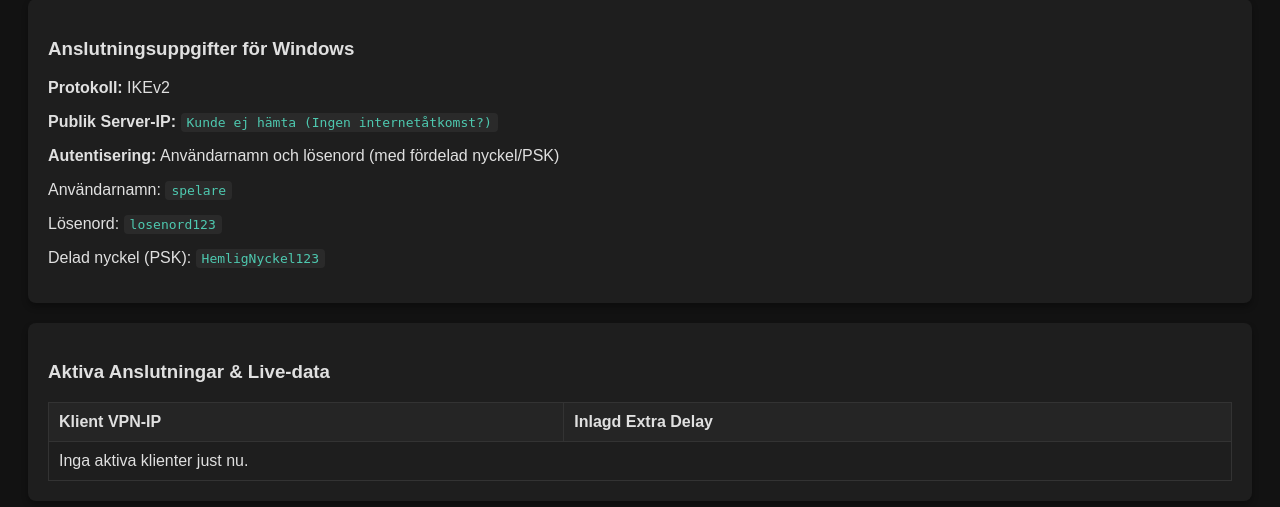
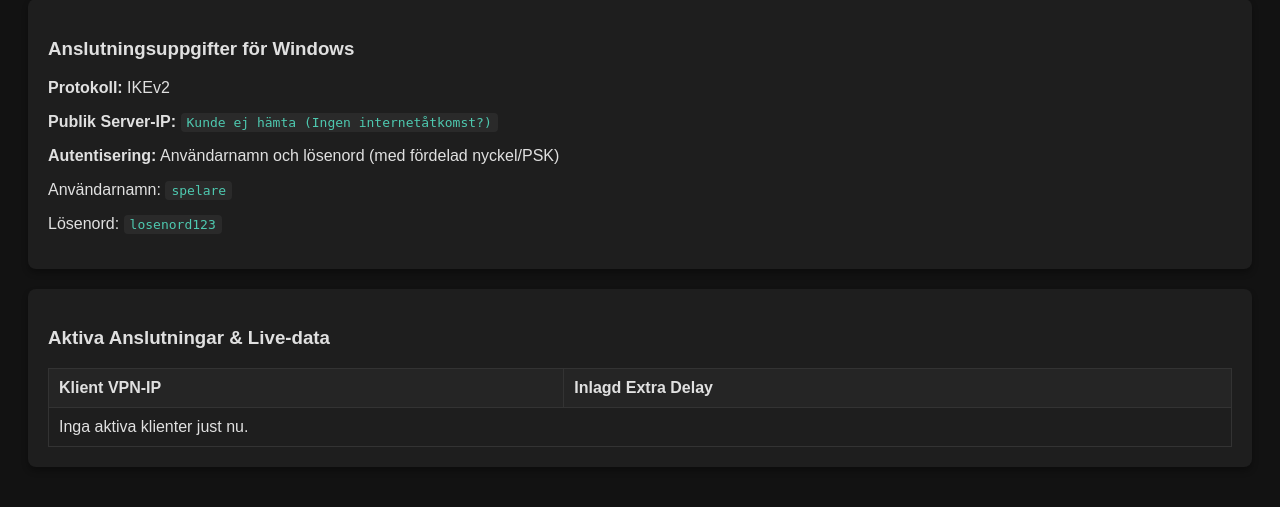
Before and after one commit to lddlinden/PingExtender, a Flask app: page / in a window 1280 px wide. Shown: the part 441-948 px from the top of the page. After the commit the page ends 919 px from the top, so only its background shows below. Run offline with Flask 3, Linux system fonts and the light colour scheme; data that the repository does not hold is empty.

Commit message:
Tagit bort PSK kravet

```diff
--- a/templates/index.html
+++ b/templates/index.html
@@ -37,7 +37,6 @@
         <p><b>Autentisering:</b> Användarnamn och lösenord (med fördelad nyckel/PSK)</p>
         <p>Användarnamn: <code>{{ config.vpn_user }}</code></p>
         <p>Lösenord: <code>{{ config.vpn_pass }}</code></p>
-        <p>Delad nyckel (PSK): <code>{{ config.vpn_psk }}</code></p>
     </div>
 
     <div class="card">
```
Also changed, not shown: 4 other files.
